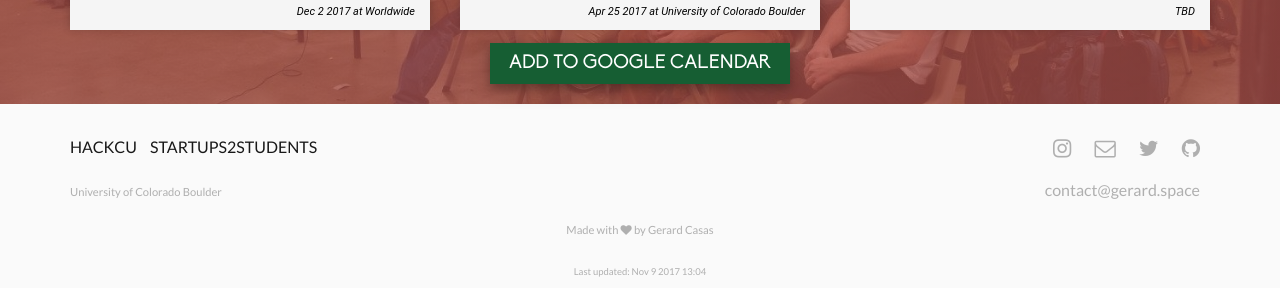
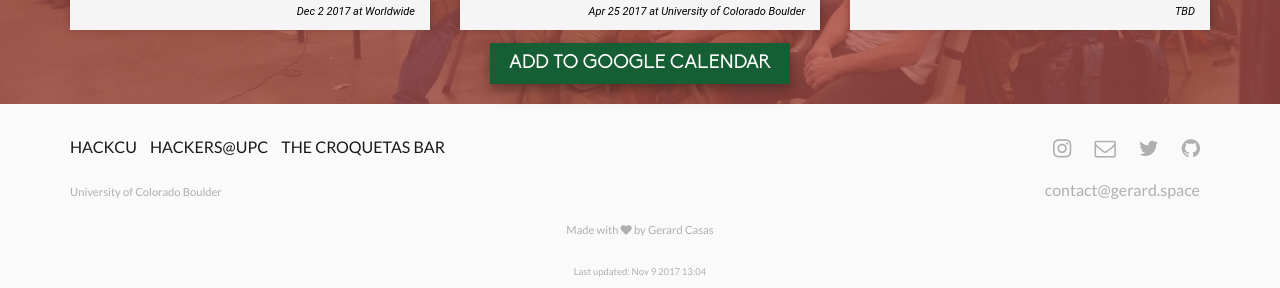
Before and after one commit to casassg/events-landing, a Jekyll site: the page built from index.md, in a window 1280 px wide. Shown: the part 1387-1675 px from the top of the page. Built offline with Jekyll 4.4.1, drawn with Linux system fonts in a browser that asks for light colours; nearby versions of some CDN libraries.

Commit message:
update footer links

```diff
--- a/_data/footer_links.yml
+++ b/_data/footer_links.yml
@@ -1,4 +1,6 @@
 - name: HackCU
-  url: https://hackcu.org
-- name: Startups2Students
-  url: http://startups2students.org
+  url: https://events.hackcu.org
+- name: Hackers@UPC
+  url: http://hackersatupc.org
+- name: The Croquetas Bar
+  url: http://events.croquetasbar.com.au/
```
